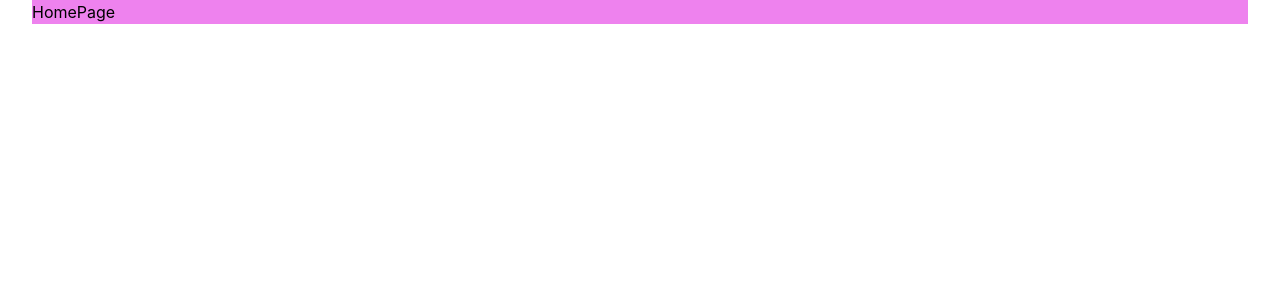
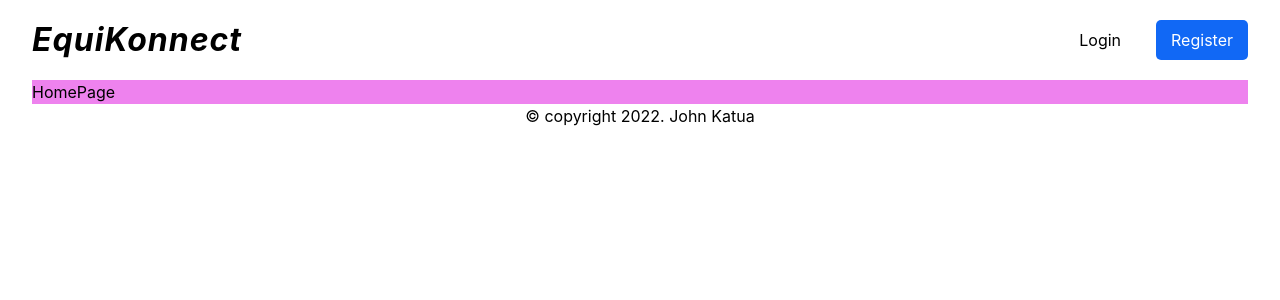
Before and after one commit to The-Jitu-Assignments/connect, a React (Vite) app in the folder frontend/: page / in a window 1280 px wide. Both pictures are taken after a click on the button "Get Started". Shown: the top 300 px of the page. Built offline with nearby package versions, Linux system fonts and the light colour scheme.

Commit message:
fixed the error on the layout component

```diff
--- a/frontend/src/layout/index.jsx
+++ b/frontend/src/layout/index.jsx
@@ -2,12 +2,12 @@ import React from 'react'
 import Footer from '../components/footer/Footer';
 import Header from '../components/header/Header';
 
-const Layout = ({ Children }) => {
+const Layout = ({ children }) => {
   return (
     <div>
       <Header />
       <div className='main-content'>
-        {Children}
+        {children}
       </div>
       <Footer />
     </div>
--- a/frontend/src/routes/Routes.jsx
+++ b/frontend/src/routes/Routes.jsx
@@ -1,4 +1,5 @@
 import { BrowserRouter, Routes, Route } from "react-router-dom"
+import Layout from "../layout"
 import HomePage from "../pages/home"
 import LandingPage from "../pages/landing/Landing"
 import Login from "../pages/login/Login"
@@ -11,7 +12,11 @@ const RouteComponent = () => {
         <Route path="/" element={<LandingPage />} />
         <Route path="/login" element={<Login />} />
         <Route path="/register" element={<Register />} />
-        <Route path="/home" element={<HomePage />} />
+        <Route path="/home" element={
+          <Layout>
+            <HomePage />
+          </Layout>
+        } />
       </Routes>
     </BrowserRouter>
   )
```
